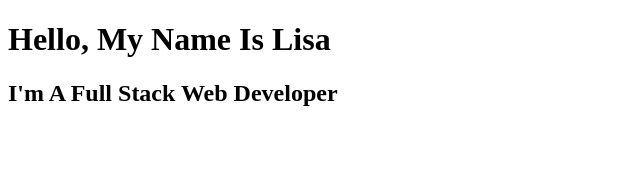
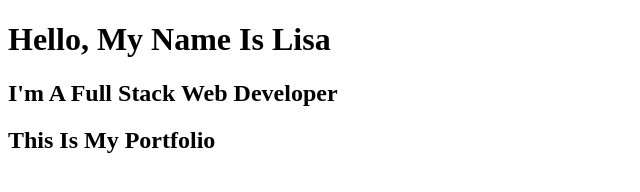
Before and after one commit to herrolisa/herrolisa.github.io, a plain HTML site: page index.html in a window 1280 px wide. Shown: the whole page, without its empty margins (0-640 px from the left). Drawn offline with Linux system fonts and the light colour scheme.

Commit message:
add container to hold header text

```diff
--- a/index.html
+++ b/index.html
@@ -6,7 +6,10 @@
   <link rel="stylesheet" href="./css/styles.css">
 </head>
 <body>
-  <h1>Hello, My Name Is Lisa</h1>
-  <h2>I'm A Full Stack Web Developer</h2>
+  <div class="intro-container">
+    <h1>Hello, My Name Is Lisa</h1>
+    <h2>I'm A Full Stack Web Developer</h2>
+    <h2>This Is My Portfolio</h2>
+  </div>
 </body>
 </html>
```
